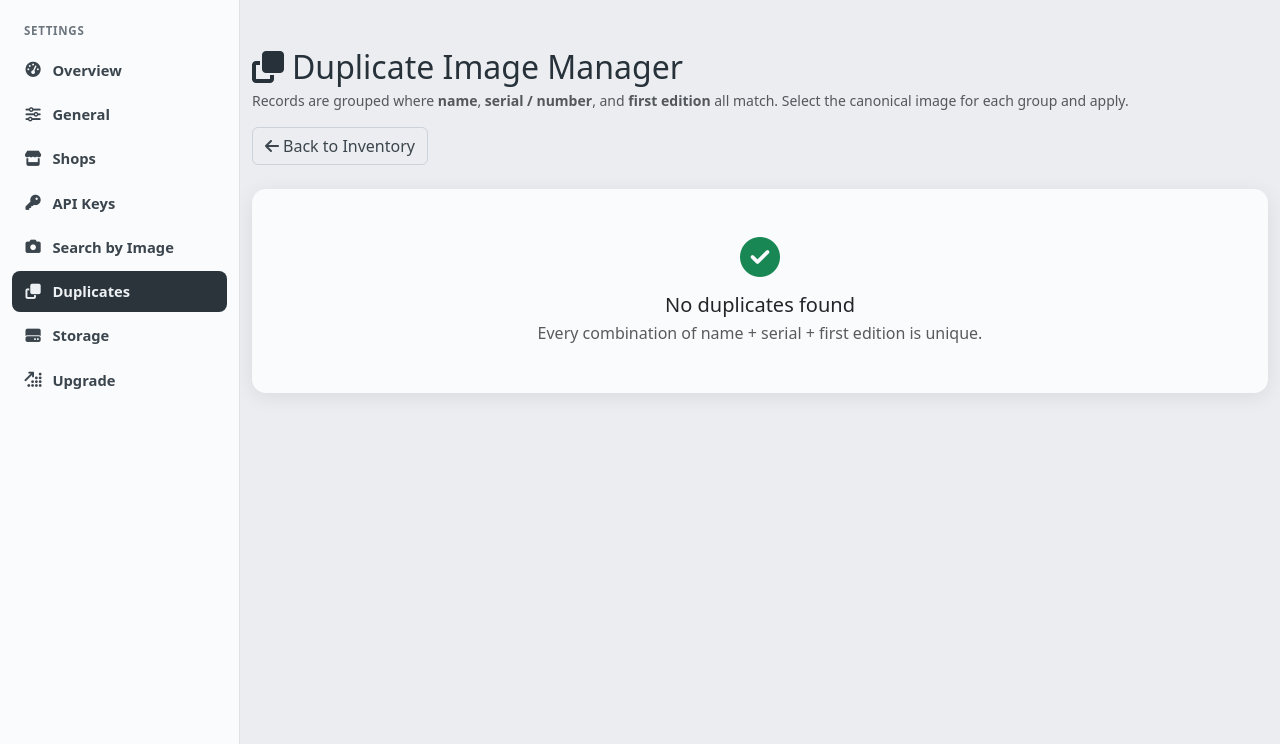
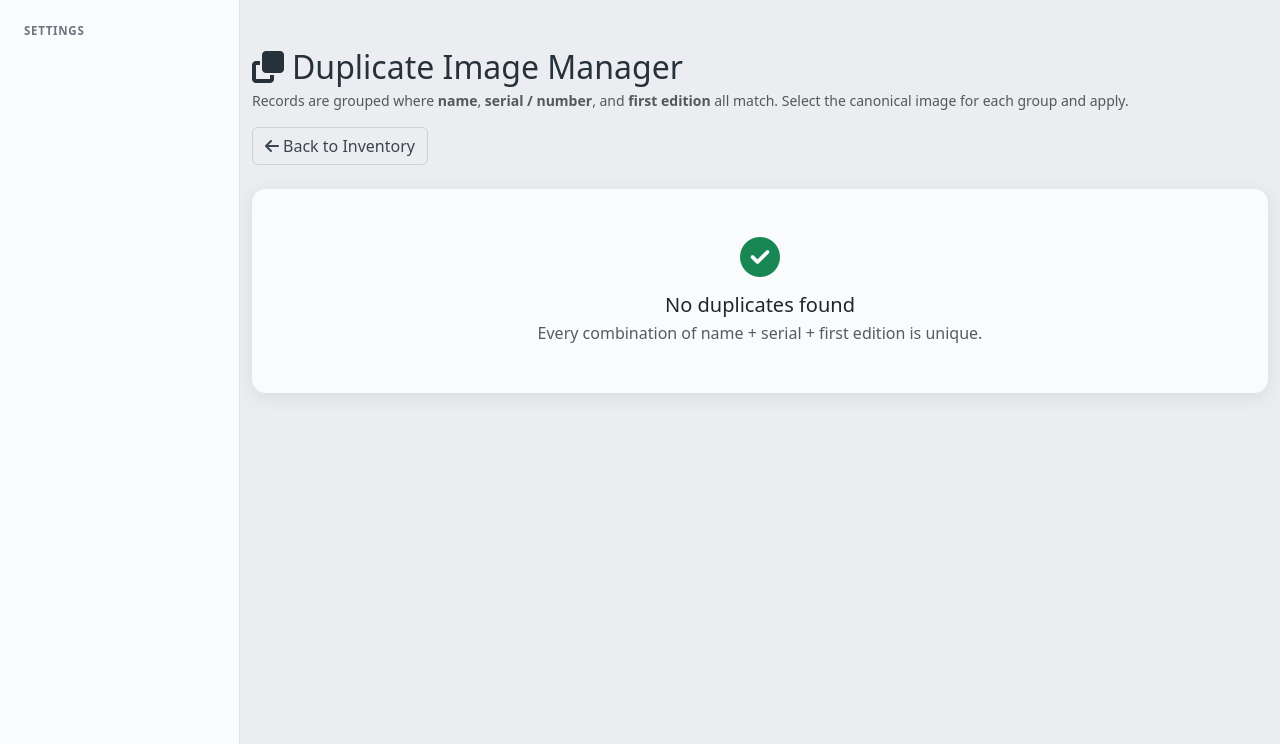
Before and after one commit to cjcalkins/CardCollectorsInventoryManagement, a Python web app: template templates/duplicates.html in a window 1280 px wide. Shown: the part 56-800 px from the top of the page. Run offline with Jinja, Linux system fonts and the light colour scheme; the template is opened without the code that fills it, so the values that code supplies are empty.

Commit message:
Guard all settings-sidebar links and make the import 'create one' hint permission-aware
Follow-up to F1 (aad3368): the sidebar's remaining eight links now hide
behind can_view of the resource _resource_for_path actually returns for
each link's route (settings x2, shops, api_keys, image_search,
duplicates, storage, upgrade — all verified against the real function).
The import.html 'No games defined yet' hint keeps its /templates link
only for users with templates:edit, who can act on it; everyone else is
told to ask an administrator instead of being linked to a 403 or a page
they cannot save from.

Co-Authored-By: Claude Fable 5 <noreply@anthropic.com>

```diff
--- a/templates/_settings_sidebar.html
+++ b/templates/_settings_sidebar.html
@@ -2,15 +2,15 @@
    current item, e.g. {% set ss_active = 'storage' %}{% include '_settings_sidebar.html' %} #}
 <aside class="settings-sidebar">
     <div class="ss-title">Settings</div>
-    <a href="{{ url_for('settings_page') }}" class="ss-link{{ ' active' if ss_active == 'overview' else '' }}"><i class="fas fa-gauge-high"></i><span>Overview</span></a>
-    <a href="{{ url_for('general_page') }}" class="ss-link{{ ' active' if ss_active == 'general' else '' }}"><i class="fas fa-sliders"></i><span>General</span></a>
+    {% if can_view('settings') %}<a href="{{ url_for('settings_page') }}" class="ss-link{{ ' active' if ss_active == 'overview' else '' }}"><i class="fas fa-gauge-high"></i><span>Overview</span></a>{% endif %}
+    {% if can_view('settings') %}<a href="{{ url_for('general_page') }}" class="ss-link{{ ' active' if ss_active == 'general' else '' }}"><i class="fas fa-sliders"></i><span>General</span></a>{% endif %}
     {% if can_view('templates') %}<a href="{{ url_for('templates_page') }}" class="ss-link{{ ' active' if ss_active == 'templates' else '' }}"><i class="fas fa-layer-group"></i><span>Templates</span></a>{% endif %}
     {% if can_view('import') %}<a href="{{ url_for('type_references_page') }}" class="ss-link{{ ' active' if ss_active == 'types' else '' }}"><i class="fas fa-icons"></i><span>Type Icons</span></a>{% endif %}
-    <a href="{{ url_for('shops_page') }}" class="ss-link{{ ' active' if ss_active == 'shops' else '' }}"><i class="fas fa-store"></i><span>Shops</span></a>
-    <a href="{{ url_for('api_keys_page') }}" class="ss-link{{ ' active' if ss_active == 'api' else '' }}"><i class="fas fa-key"></i><span>API Keys</span></a>
-    <a href="{{ url_for('search_by_image_page') }}" class="ss-link{{ ' active' if ss_active == 'search' else '' }}"><i class="fas fa-camera"></i><span>Search by Image</span></a>
-    <a href="{{ url_for('duplicates') }}" class="ss-link{{ ' active' if ss_active == 'duplicates' else '' }}"><i class="fas fa-clone"></i><span>Duplicates</span></a>
-    <a href="{{ url_for('storage_page') }}" class="ss-link{{ ' active' if ss_active == 'storage' else '' }}"><i class="fas fa-hard-drive"></i><span>Storage</span></a>
-    <a href="{{ url_for('upgrade_page') }}" class="ss-link{{ ' active' if ss_active == 'upgrade' else '' }}"><i class="fas fa-arrow-up-right-dots"></i><span>Upgrade</span></a>
+    {% if can_view('shops') %}<a href="{{ url_for('shops_page') }}" class="ss-link{{ ' active' if ss_active == 'shops' else '' }}"><i class="fas fa-store"></i><span>Shops</span></a>{% endif %}
+    {% if can_view('api_keys') %}<a href="{{ url_for('api_keys_page') }}" class="ss-link{{ ' active' if ss_active == 'api' else '' }}"><i class="fas fa-key"></i><span>API Keys</span></a>{% endif %}
+    {% if can_view('image_search') %}<a href="{{ url_for('search_by_image_page') }}" class="ss-link{{ ' active' if ss_active == 'search' else '' }}"><i class="fas fa-camera"></i><span>Search by Image</span></a>{% endif %}
+    {% if can_view('duplicates') %}<a href="{{ url_for('duplicates') }}" class="ss-link{{ ' active' if ss_active == 'duplicates' else '' }}"><i class="fas fa-clone"></i><span>Duplicates</span></a>{% endif %}
+    {% if can_view('storage') %}<a href="{{ url_for('storage_page') }}" class="ss-link{{ ' active' if ss_active == 'storage' else '' }}"><i class="fas fa-hard-drive"></i><span>Storage</span></a>{% endif %}
+    {% if can_view('upgrade') %}<a href="{{ url_for('upgrade_page') }}" class="ss-link{{ ' active' if ss_active == 'upgrade' else '' }}"><i class="fas fa-arrow-up-right-dots"></i><span>Upgrade</span></a>{% endif %}
     {% if auth_is_admin %}<a href="{{ url_for('reset_page') }}" class="ss-link{{ ' active' if ss_active == 'reset' else '' }}" style="color:var(--danger);"><i class="fas fa-triangle-exclamation"></i><span>Reset System</span></a>{% endif %}
 </aside>
--- a/templates/import.html
+++ b/templates/import.html
@@ -946,7 +946,7 @@
                 {% endfor %}
               </select>
               {% if not templates %}
-              <div class="hint">No games defined yet — <a href="{{ url_for('templates_page') }}">create one</a> first.</div>
+              <div class="hint">{% if can_edit('templates') %}No games defined yet — <a href="{{ url_for('templates_page') }}">create one</a> first.{% else %}No games defined yet — ask an administrator to create one first.{% endif %}</div>
               {% endif %}
             </div>
             <div class="field">
@@ -1065,7 +1065,7 @@
                   {% endfor %}
                 </select>
                 {% if not templates %}
-                <div class="hint">No games defined yet — <a href="{{ url_for('templates_page') }}">create one</a> first.</div>
+                <div class="hint">{% if can_edit('templates') %}No games defined yet — <a href="{{ url_for('templates_page') }}">create one</a> first.{% else %}No games defined yet — ask an administrator to create one first.{% endif %}</div>
                 {% endif %}
               </div>
               <div class="field">
```
